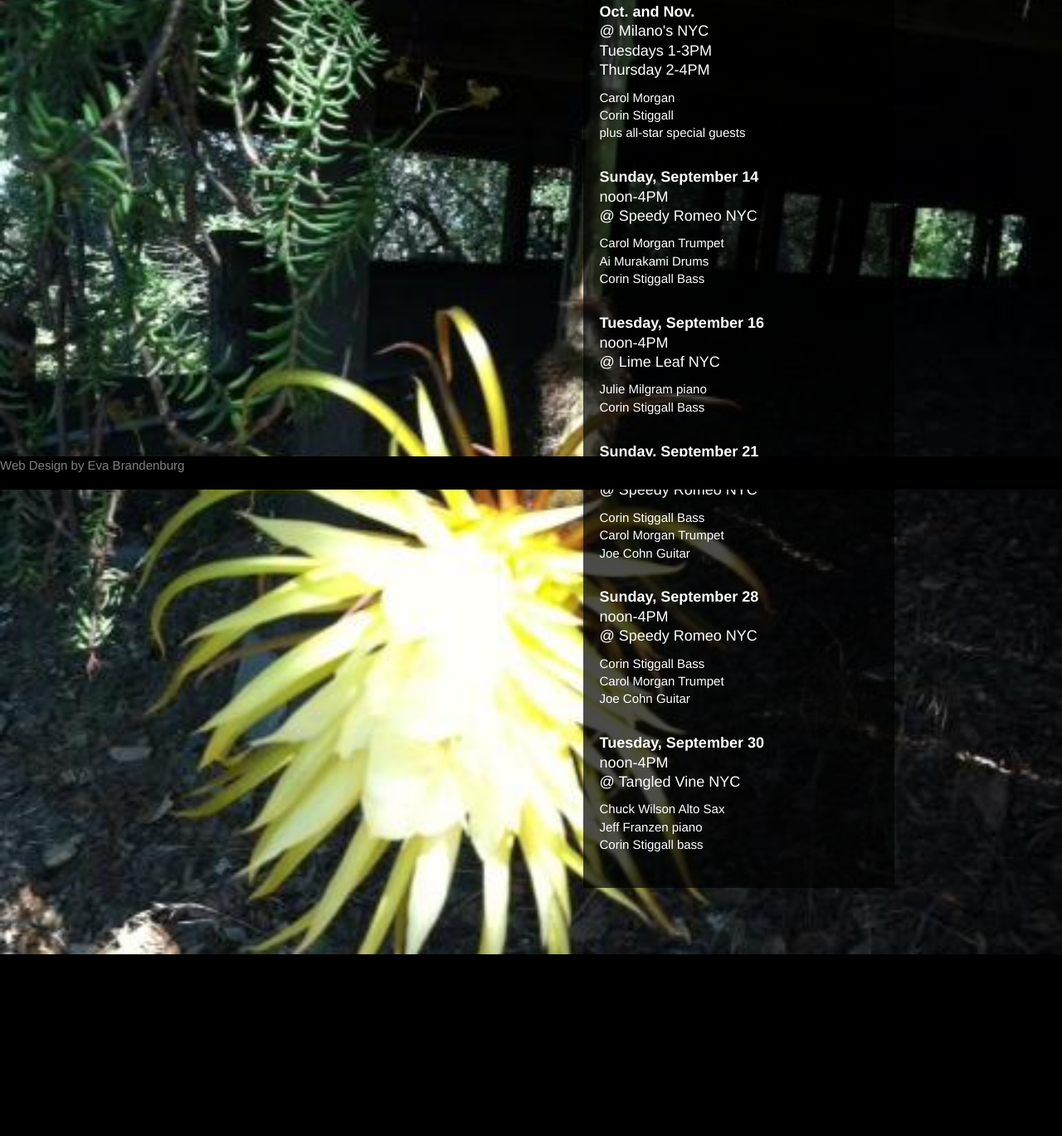
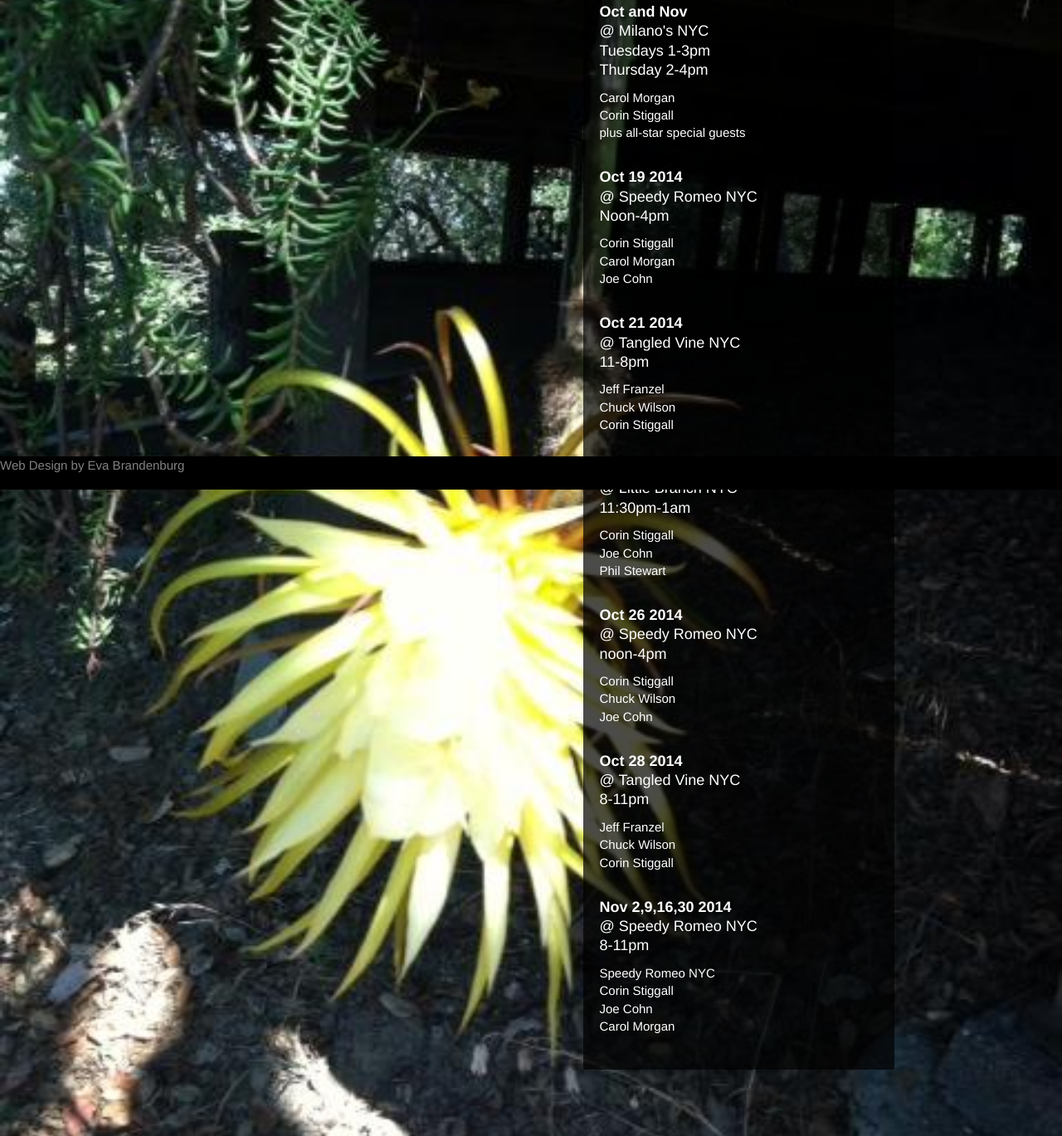
Before and after one commit to evabrandenburg/corin, a plain HTML site: page index.html in a window 1280 px wide. Shown: the part 210-1579 px from the top of the page at 83% size. Before the commit the page ends 1360 px from the top, so only its background shows below. Drawn offline with nearby package versions, Linux system fonts and the light colour scheme.

Commit message:
more dates

```diff
--- a/index.html
+++ b/index.html
@@ -49,10 +49,10 @@
 		<div><h2>SCHEDULE</h2></div>
 	<div>
 
-		<h4><strong>Oct. and Nov.</strong><br>
+		<h4><strong>Oct and Nov</strong><br>
 		<span class="date">@ Milano's NYC</span><br>
-		 Tuesdays 1-3PM<br>
-		 Thursday 2-4PM<br>
+		 Tuesdays 1-3pm<br>
+		 Thursday 2-4pm
 		</h4>
 		<span class="ppl">
 		Carol Morgan<br>
@@ -60,50 +60,66 @@
 		plus all-star special guests<br>
 		<br></span>
 
-		<h4><strong>Sunday, September 14</strong><br>
-		 noon-4PM<br>
-		@ Speedy Romeo NYC<br>
+		<h4><strong>Oct 19 2014</strong><br>
+		<span class="date">@ Speedy Romeo NYC</span><br>
+		 Noon-4pm
 		</h4>
-		Carol Morgan Trumpet<br>
-		Ai Murakami Drums<br>
-		Corin Stiggall Bass<br>
-		<br>
+		<span class="ppl">
+		Corin Stiggall<br>
+		Carol Morgan<br>
+		Joe Cohn<br>
+		<br></span>
 
-		<h4><strong>Tuesday, September 16</strong><br>
-		 noon-4PM<br>
-		@ Lime Leaf NYC<br>
+		<h4><strong>Oct 21 2014</strong><br>
+		<span class="date">@ Tangled Vine NYC</span><br>
+		 11-8pm
 		</h4>
-		Julie Milgram piano<br>
-		Corin Stiggall Bass<br>
-		<br>
+		<span class="ppl">
+		Jeff Franzel<br>
+		Chuck Wilson<br>
+		Corin Stiggall<br>
+		<br></span>
 
-		<h4><strong>Sunday, September 21</strong><br>
-		 noon-4PM<br>
-		@ Speedy Romeo NYC<br>
+		<h4><strong>Oct 22 2014</strong><br>
+		<span class="date">@ Little Branch NYC</span><br>
+		 11:30pm-1am
 		</h4>
-		Corin Stiggall Bass<br>
-		Carol Morgan Trumpet<br>
-		Joe Cohn Guitar<br>
-		<br>
+		<span class="ppl">
+		Corin Stiggall<br>
+		Joe Cohn<br>
+		Phil Stewart<br>
+		<br></span>
 
-		<h4><strong>Sunday, September 28</strong><br>
-		 noon-4PM<br>
-		@ Speedy Romeo NYC<br>
+		<h4><strong>Oct 26 2014</strong><br>
+		<span class="date">@ Speedy Romeo NYC</span><br>
+		 noon-4pm
 		</h4>
-		Corin Stiggall Bass<br>
-		Carol Morgan Trumpet<br>
-		Joe Cohn Guitar<br>
-		<br>
+		<span class="ppl">
+		Corin Stiggall<br>
+		Chuck Wilson<br>
+		Joe Cohn<br>
+		<br></span>
 
-		<h4><strong>Tuesday, September 30</strong><br>
-		 noon-4PM<br>
-		@ Tangled Vine NYC<br>
+		<h4><strong>Oct 28 2014</strong><br>
+		<span class="date">@ Tangled Vine NYC</span><br>
+		 8-11pm
 		</h4>
-		Chuck Wilson Alto Sax<br>
-		Jeff Franzen piano<br>
-		Corin Stiggall bass<br>
-		<br>
+		<span class="ppl">
+		Jeff Franzel<br>
+		Chuck Wilson<br>
+		Corin Stiggall<br>
+		<br></span>
 
+		<h4><strong>Nov 2,9,16,30 2014</strong><br>
+		<span class="date">@ Speedy Romeo NYC</span><br>
+		 8-11pm
+		</h4>
+		<span class="ppl">
+		Speedy Romeo NYC<br>
+		Corin Stiggall<br>
+		Joe Cohn<br>
+		Carol Morgan<br>
+		<br></span>
 
 		</div>
 	</div>
```
